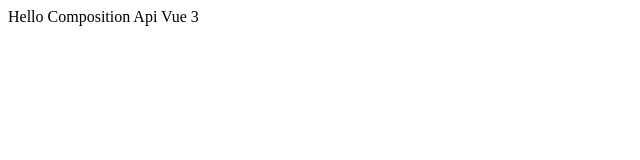
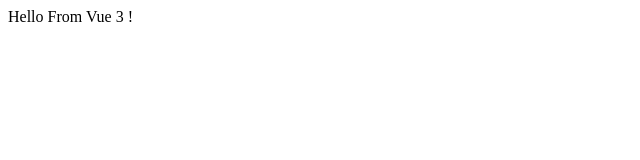
Before and after one commit to BabarAslamm/vue-3-composition-api, a Vue app: page / in a window 1280 px wide. Shown: the top 160 px of the page, without its empty margins (0-640 px from the left). Built offline with nearby package versions, Linux system fonts and the light colour scheme.

Commit message:
Composition Api Setup

```diff
--- a/src/App.vue
+++ b/src/App.vue
@@ -1,9 +1,23 @@
 <script>
+
+    export default {
+        setup () {
+
+            const message = 'Hello From Vue 3 !';
+
+
+            return {
+                message
+            }
+        }
+
+
+    }
 
 </script>
 
 <template>
-    Hello Composition Api Vue 3
+    {{ message }}
 </template>
 
 
```
